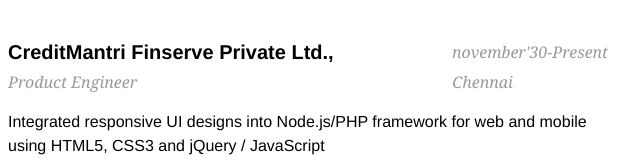
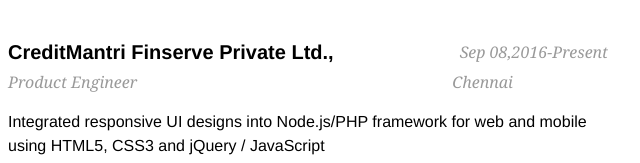
Before and after one commit to NithinGeorge93/nithingeorge93.github.io, a plain HTML site: page index.html in a window 1280 px wide. Shown: the part 447-610 px from the top of the page, 432-1072 px from the left. Drawn offline with Linux system fonts and the light colour scheme.

Commit message:
Update index.html

```diff
--- a/index.html
+++ b/index.html
@@ -72,7 +72,7 @@
 
             <dt>Work Experience</dt>
             <dd>
-                <h2>CreditMantri Finserve Private Ltd.,<span>november'30-Present</span> </h2>
+                <h2>CreditMantri Finserve Private Ltd.,<span>Sep 08,2016-Present</span> </h2>
                 <p style=" font-style: italic; font-family: Georgia, Serif;font-size: 16px; color: #999;">Product Engineer<span style="margin-left: 315px;">Chennai</span></p>
                 <p>Integrated responsive UI designs into Node.js/PHP framework for web and mobile using HTML5, CSS3 and jQuery / JavaScript</p>
 				<ul>
```
